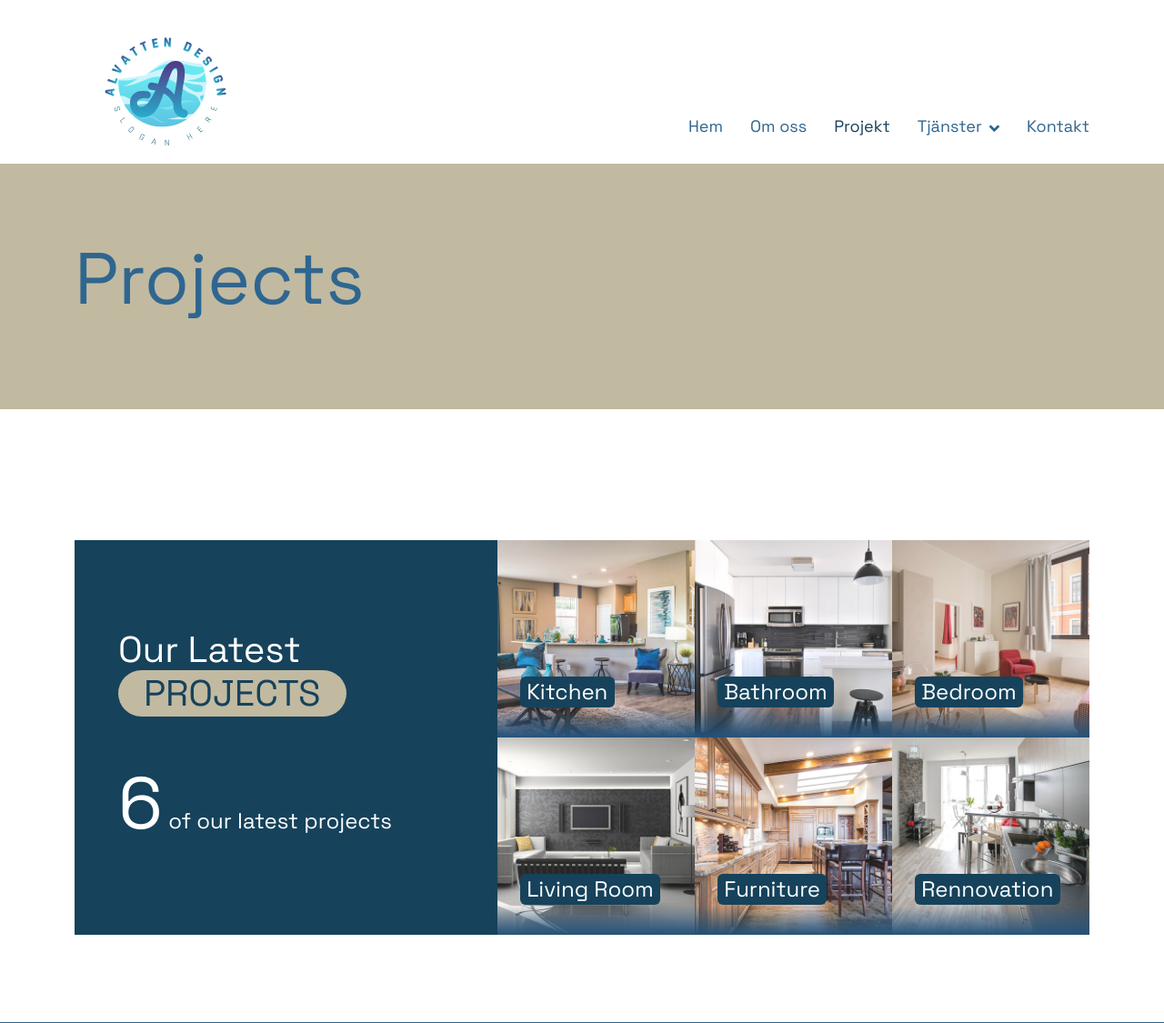
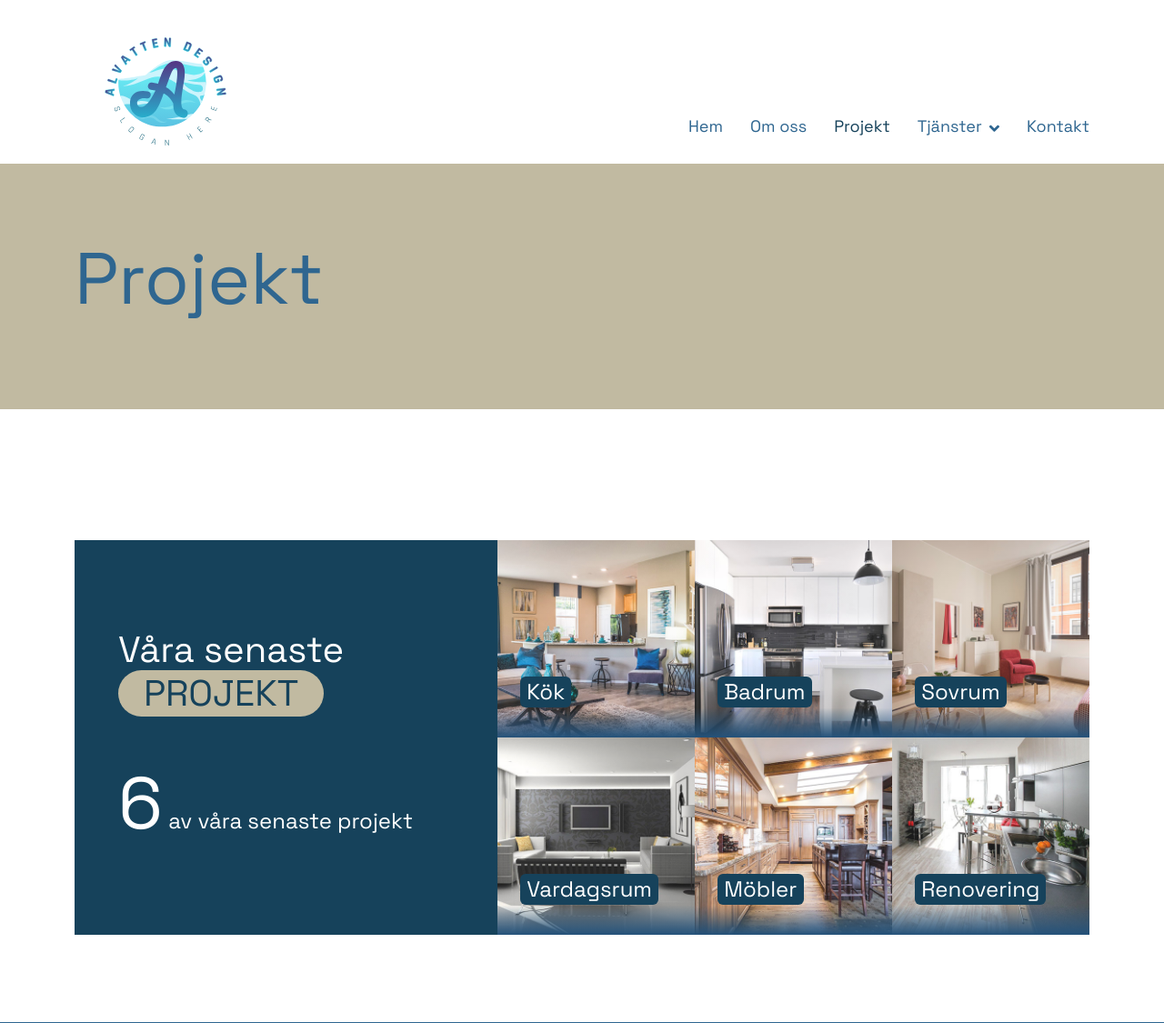
Before and after one commit to ItsAnass/alvatten, a Django app: page /projects/ in a window 1280 px wide. Shown: the top 1125 px of the page at 91% size. Run offline with Django 5.2, Linux system fonts and the light colour scheme; some libraries are stand-ins or nearby versions.

Commit message:
Update project page with Swedish translations for improved localization

```diff
--- a/alvattenapp/templates/project.html
+++ b/alvattenapp/templates/project.html
@@ -1,7 +1,7 @@
 {% extends "base.html" %}
 {% load static %}
 
-{% block title %}Projects{% endblock %}
+{% block title %}Projekt{% endblock %}
 
 <body>
 
@@ -12,7 +12,7 @@
         <div class="container py-5">
             <div class="row g-3 align-items-center">
                 <div class="col-lg-6 text-center text-lg-start">
-                    <h1 class="display-1 mb-0 animated slideInLeft">Projects</h1>
+                    <h1 class="display-1 mb-0 animated slideInLeft">Projekt</h1>
                 </div>
             </div>
         </div>
@@ -25,9 +25,9 @@
             <div class="row g-0">
                 <div class="col-lg-5 wow fadeIn" data-wow-delay="0.1s">
                     <div class="d-flex flex-column justify-content-center bg-primary h-100 p-5">
-                        <h1 class="text-white mb-5">Our Latest <span
-                                class="text-uppercase text-primary bg-light px-2">Projects</span></h1>
-                        <h4 class="text-white mb-0"><span class="display-1">6</span> of our latest projects</h4>
+            <h1 class="text-white mb-5">Våra senaste <span
+                class="text-uppercase text-primary bg-light px-2">projekt</span></h1>
+            <h4 class="text-white mb-0"><span class="display-1">6</span> av våra senaste projekt</h4>
                     </div>
                 </div>
                 <div class="col-lg-7">
@@ -37,7 +37,7 @@
                                 <img class="img-fluid w-100" src="{% static 'img/project-1.jpg' %}" alt="">
                                     <div class="d-none project-images" data-images="{% static 'img/project-1.jpg' %},{% static 'img/project-2.jpg' %},{% static 'img/project-3.jpg' %}"></div>
                                 <a class="project-overlay text-decoration-none" href="#">
-                                    <h4 class="text-white">Kitchen</h4>
+                                    <h4 class="text-white">Kök</h4>
 
                                 </a>
                             </div>
@@ -47,7 +47,7 @@
                                 <img class="img-fluid w-100" src="{% static 'img/project-2.jpg' %}" alt="">
                                     <div class="d-none project-images" data-images="{% static 'img/project-2.jpg' %},{% static 'img/project-4.jpg' %},{% static 'img/project-5.jpg' %}"></div>
                                 <a class="project-overlay text-decoration-none" href="#">
-                                    <h4 class="text-white">Bathroom</h4>
+                                    <h4 class="text-white">Badrum</h4>
 
                                 </a>
                             </div>
@@ -57,7 +57,7 @@
                                 <img class="img-fluid w-100" src="{% static 'img/project-3.jpg' %}" alt="">
                                     <div class="d-none project-images" data-images="{% static 'img/project-3.jpg' %},{% static 'img/project-6.jpg' %},{% static 'img/project-1.jpg' %}"></div>
                                 <a class="project-overlay text-decoration-none" href="#">
-                                    <h4 class="text-white">Bedroom</h4>
+                                    <h4 class="text-white">Sovrum</h4>
 
                                 </a>
                             </div>
@@ -67,7 +67,7 @@
                                 <img class="img-fluid w-100" src="{% static 'img/project-4.jpg' %}" alt="">
                                     <div class="d-none project-images" data-images="{% static 'img/project-4.jpg' %},{% static 'img/project-2.jpg' %},{% static 'img/project-5.jpg' %}"></div>
                                 <a class="project-overlay text-decoration-none" href="#">
-                                    <h4 class="text-white">Living Room</h4>
+                                    <h4 class="text-white">Vardagsrum</h4>
 
                                 </a>
                             </div>
@@ -77,7 +77,7 @@
                                 <img class="img-fluid w-100" src="{% static 'img/project-5.jpg' %}" alt="">
                                     <div class="d-none project-images" data-images="{% static 'img/project-5.jpg' %},{% static 'img/project-3.jpg' %},{% static 'img/project-6.jpg' %}"></div>
                                 <a class="project-overlay text-decoration-none" href="#">
-                                    <h4 class="text-white">Furniture</h4>
+                                    <h4 class="text-white">Möbler</h4>
 
                                 </a>
                             </div>
@@ -87,7 +87,7 @@
                                 <img class="img-fluid w-100" src="{% static 'img/project-6.jpg' %}" alt="">
                                     <div class="d-none project-images" data-images="{% static 'img/project-6.jpg' %},{% static 'img/project-1.jpg' %},{% static 'img/project-4.jpg' %}"></div>
                                 <a class="project-overlay text-decoration-none" href="#">
-                                    <h4 class="text-white">Rennovation</h4>
+                                    <h4 class="text-white">Renovering</h4>
 
                                 </a>
                             </div>
@@ -104,8 +104,8 @@
             <div class="modal-dialog modal-xl modal-dialog-centered">
                 <div class="modal-content" style="background:#d9dcd6;">
                     <div class="modal-header">
-                        <h5 class="modal-title" id="projectModalLabel">Project Gallery</h5>
-                        <button type="button" class="btn-close" data-bs-dismiss="modal" aria-label="Close"></button>
+                        <h5 class="modal-title" id="projectModalLabel">Projektgalleri</h5>
+                        <button type="button" class="btn-close" data-bs-dismiss="modal" aria-label="Stäng"></button>
                     </div>
                     <div class="modal-body">
                         <div id="modalGalleryCarousel" class="carousel slide" data-bs-ride="carousel">
@@ -115,11 +115,11 @@
                             </div>
                             <button class="carousel-control-prev" type="button" data-bs-target="#modalGalleryCarousel" data-bs-slide="prev">
                                 <span class="carousel-control-prev-icon" aria-hidden="true"></span>
-                                <span class="visually-hidden">Previous</span>
+                                <span class="visually-hidden">Föregående</span>
                             </button>
                             <button class="carousel-control-next" type="button" data-bs-target="#modalGalleryCarousel" data-bs-slide="next">
                                 <span class="carousel-control-next-icon" aria-hidden="true"></span>
-                                <span class="visually-hidden">Next</span>
+                                <span class="visually-hidden">Nästa</span>
                             </button>
                         </div>
                     </div>
```
